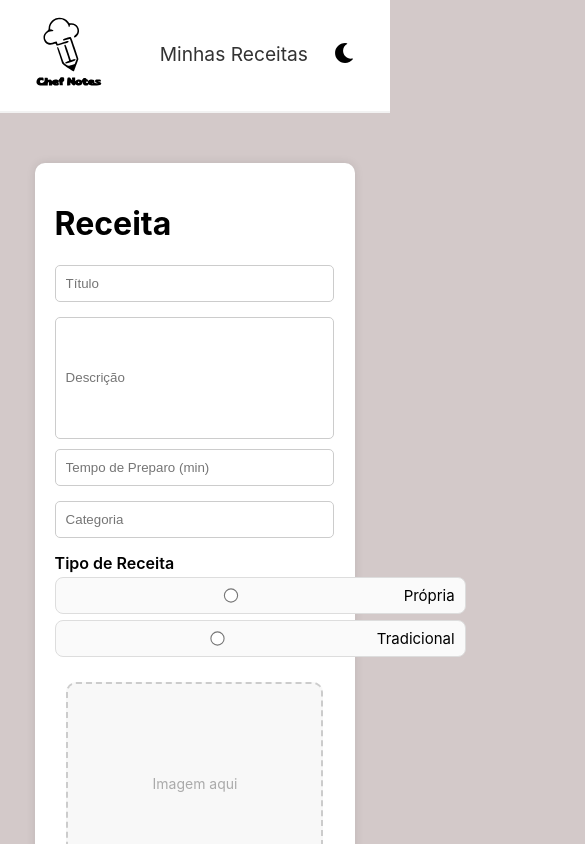
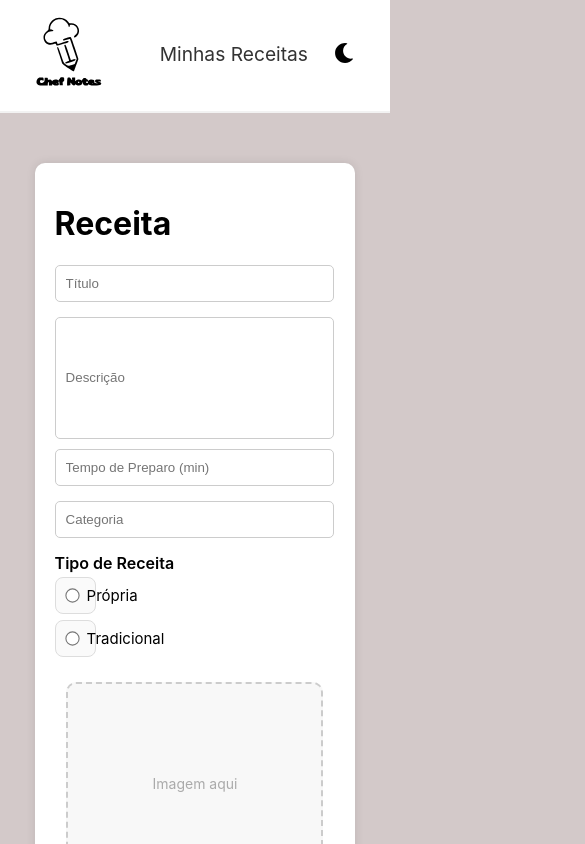
Before and after one commit to Vinicius2543/Projeto-PI, a React (Create React App) app in the folder frontend/: page /nova-receita in a window 390 px wide. Shown: the top 844 px of the page, 585 px wide, since content can reach past the window. Built offline with nearby package versions, Linux system fonts and the light colour scheme.

Commit message:
Update recipeForm.module.css

```diff
--- a/frontend/src/styles/recipeForm.module.css
+++ b/frontend/src/styles/recipeForm.module.css
@@ -362,7 +362,7 @@
     flex-direction: column;
     align-items: flex-start;
     gap: 6px;
-    width: 800%;
+    width: 80%;
   }
 
   .radioGroup label {
```
